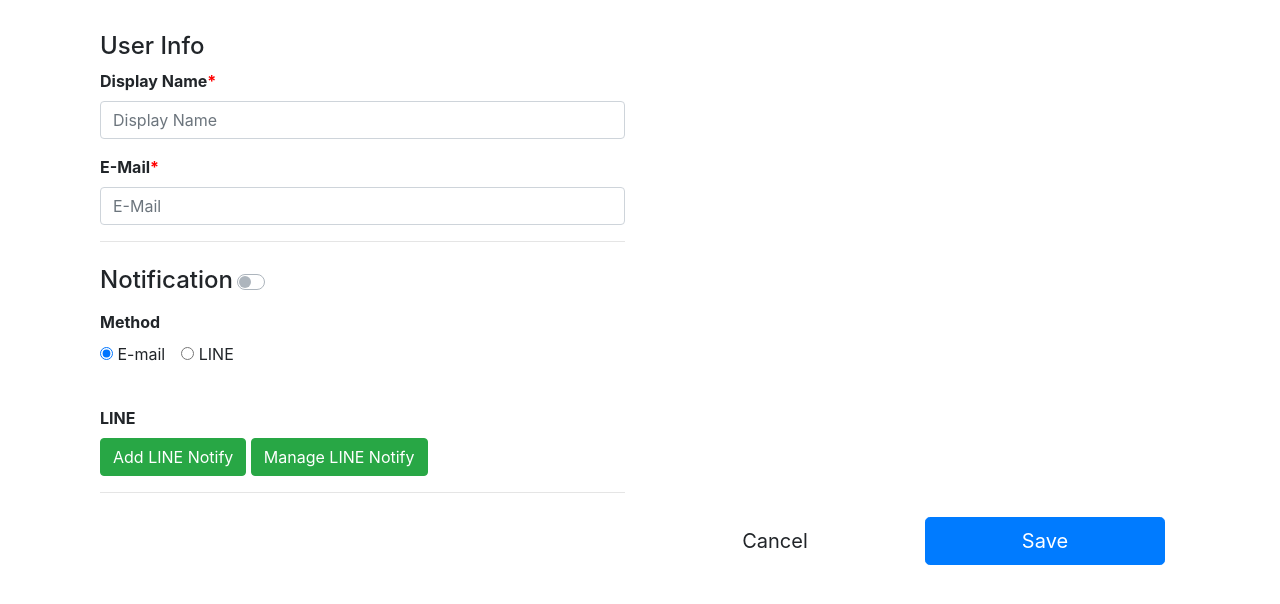
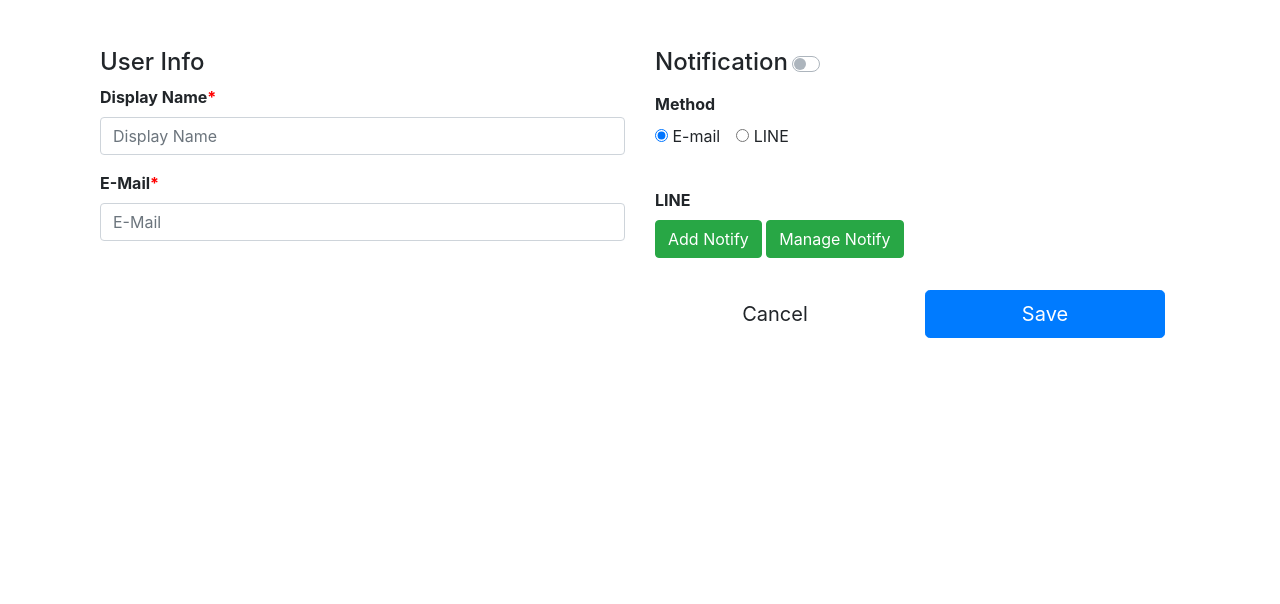
Before and after one commit to edensquall/RoshpitWishList, a Flask app: template app/templates/notification/settings.html in a window 1280 px wide. Shown: the part 71-675 px from the top of the page. Run offline with Flask 2, Linux system fonts and the light colour scheme; the template is opened without the code that fills it: values that come from a table or form of the project are taken from there, others are empty; some libraries are stand-ins or nearby versions.

Commit message:
修改頁面外觀

```diff
--- a/app/templates/layout.html
+++ b/app/templates/layout.html
@@ -3,6 +3,7 @@
 <head>
     {% block head %}
     <meta charset="UTF-8">
+    <meta name="viewport" content="width=device-width, initial-scale=1, user-scalable=0">
     <title>{% block title %}{% endblock %}</title>
     <link href="{{ url_for('static', filename='js/bootstrap-4.3.1-dist/css/bootstrap.min.css') }}" rel="stylesheet"
           id="bootstrap-css">
@@ -15,7 +16,7 @@
 {% block header %}
 {% include '_nav.html' %}
 {% endblock %}
-<div class="container">
+<div class="container my-3">
     {% include '_messages.html' %}
     {% block body %}
     {% endblock %}
--- a/app/templates/notification/settings.html
+++ b/app/templates/notification/settings.html
@@ -24,7 +24,8 @@
                 <div class="form-group">
                     {{ render_field(form.email, placeholder="E-Mail", class_="form-control") }}
                 </div>
-                <hr class="mb-4">
+            </div>
+            <div class="col-12 col-sm-12 col-md-6 col-lg-6">
                 <h4 class="d-inline-block">Notification</h4>
                 <div class="form-group d-inline-block">
                     <div class="custom-control custom-switch">
@@ -40,28 +41,26 @@
                     <dl>
                         <dt><label>LINE</label></dt>
                         <dd>
-                            <button type="button" class="btn btn-success" onclick="openAddLineWindow()">Add LINE
-                                Notify
+                            <button type="button" class="btn btn-success" onclick="openAddLineWindow()">Add Notify
                             </button>
-                            <button type="button" class="btn btn-success" onclick="openMyLineWindow()">Manage LINE
-                                Notify
+                            <button type="button" class="btn btn-success" onclick="openMyLineWindow()">Manage Notify
                             </button>
                         </dd>
                     </dl>
                 </div>
-                <hr class="mb-4">
             </div>
         </div>
-        <div class="col-6 col-sm-6 col-md-6 col-lg-3 float-right">
-            {{ form.submit(class="btn btn-lg btn-primary btn-block", type="submit", value="Save") }}
-        </div>
-        <div class="col-6 col-sm-6 col-md-6 col-lg-3 float-right">
-            <a href="{{ url_for('wish_list.index') }}" class="btn btn-lg btn-default btn-block">Cancel</a>
+        <div>
+            <div class="col-6 col-sm-6 col-md-6 col-lg-3 float-right py-3">
+                {{ form.submit(class="btn btn-lg btn-primary btn-block", type="submit", value="Save") }}
+            </div>
+            <div class="col-6 col-sm-6 col-md-6 col-lg-3 float-right py-3">
+                <a href="{{ url_for('wish_list.index') }}" class="btn btn-lg btn-default btn-block">Cancel</a>
+            </div>
         </div>
     </div>
 </form>
 <script>
-
     function openAddLineWindow(){
         const strWindowFeatures = 'toolbar=no, menubar=no, width=600, height=700, top=100, left=100';
         window.open('https://notify-bot.line.me/oauth/authorize?response_type=code&client_id={{client_id}}&redirect_uri={{redirect_uri}}&scope=notify&state=NO_STATE', strWindowFeatures)
@@ -72,7 +71,5 @@
         window.open('https://notify-bot.line.me/my/', strWindowFeatures)
     }
 
-
-
 </script>
 {% endblock %}
--- a/app/templates/wish_list/index.html
+++ b/app/templates/wish_list/index.html
@@ -19,7 +19,7 @@
         <th>Item Name</th>
         <th>Max Bid</th>
         <th>Max Buyout</th>
-        <th>Create Date</th>
+        <th class="d-none d-sm-table-cell">Create Date</th>
         <th></th>
     </tr>
     </thead>
@@ -51,7 +51,7 @@
             >
             {{ wish.max_buyout or 'Any' }}
         </td>
-        <td>{{ wish.create_date.strftime('%Y/%m/%d %H:%M:%S') }}</td>
+        <td class="d-none d-sm-table-cell">{{ wish.create_date.strftime('%Y/%m/%d %H:%M:%S') }}</td>
         <td>
             <form action="{{ url_for('wish_list.delete_wish', id=wish.id) }}" method="post">
                 <input type="submit" value="Delete" class="btn btn-danger"
```
Also changed, not shown: app/templates/wish_list/edit_wish.html (+13 -8 lines).
